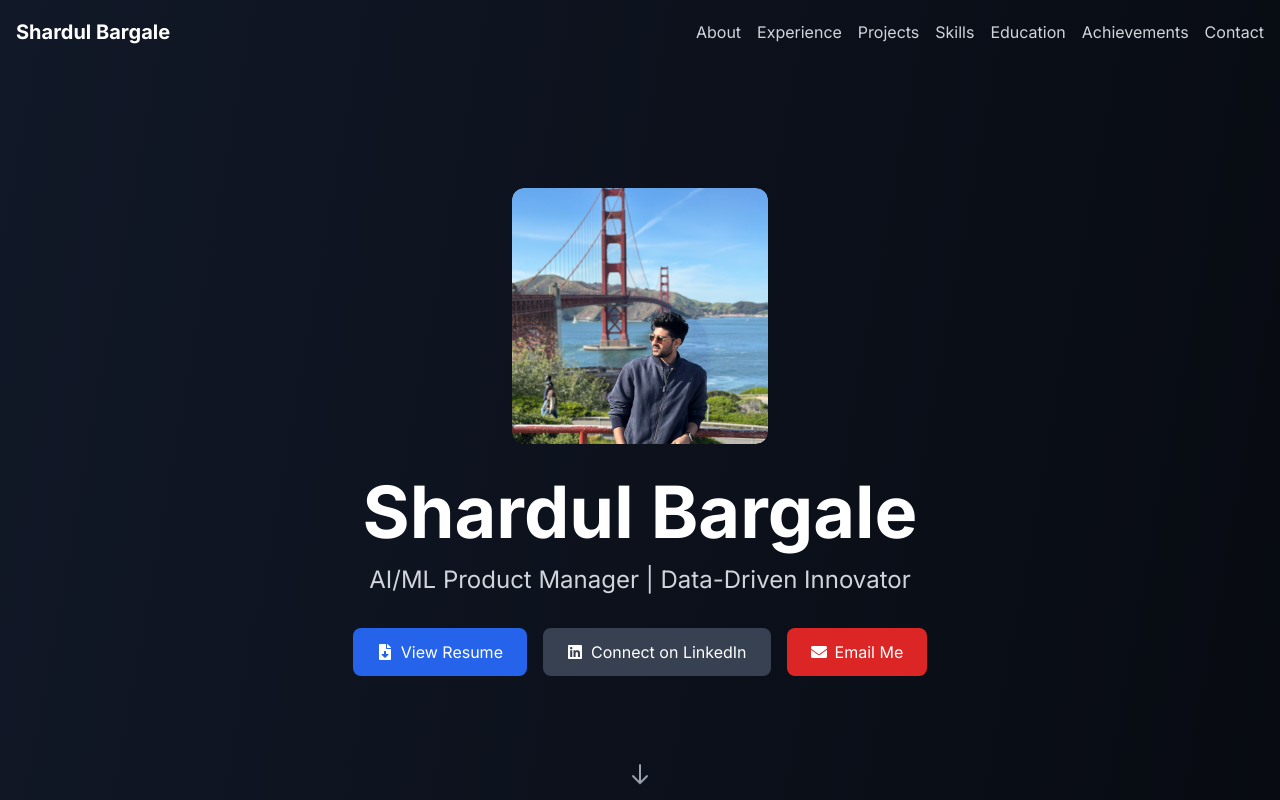
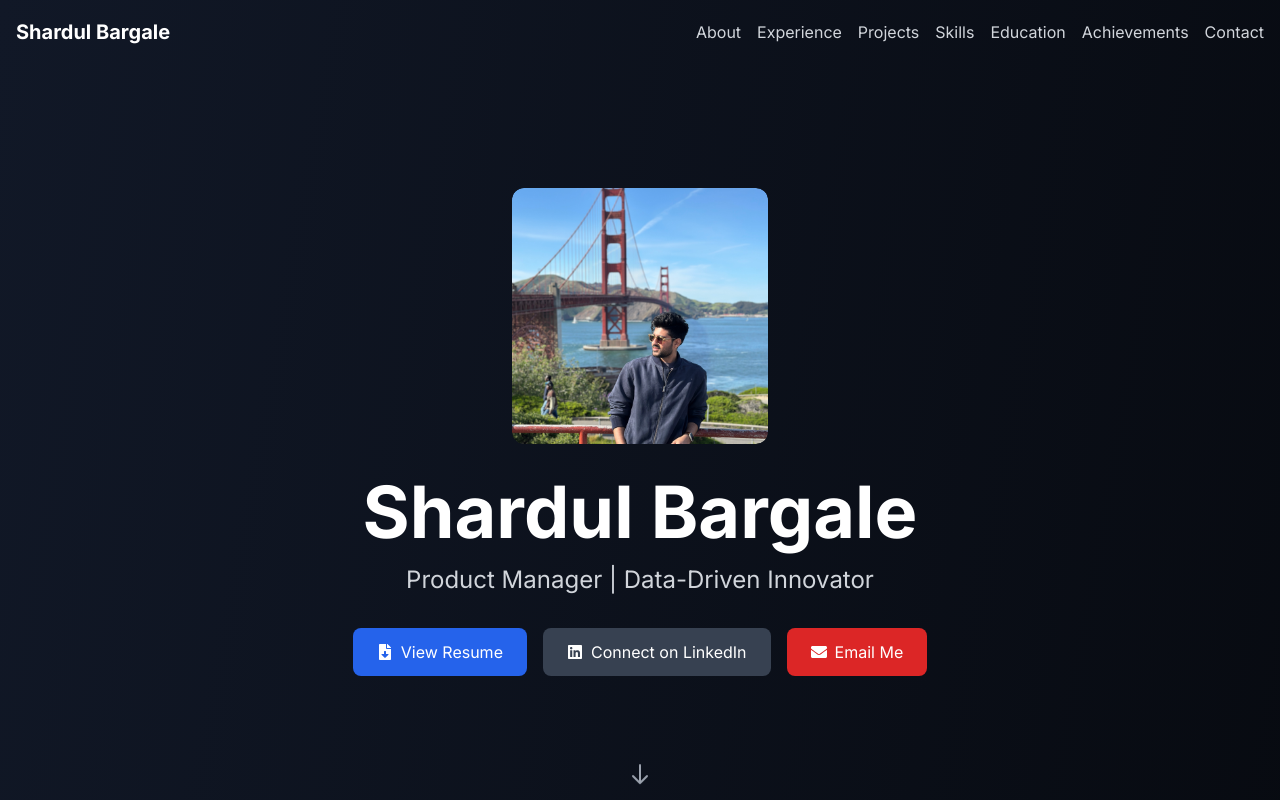
Before and after one commit to Samarth8154/Shardul-Portfolio, a Next.js app: page / in a window 1280 px wide. Shown: the top 800 px of the page. Built offline with nearby package versions, Linux system fonts and the light colour scheme.

Commit message:
Fix education section and add GPA information

```diff
--- a/app/components/Education.tsx
+++ b/app/components/Education.tsx
@@ -9,14 +9,14 @@ const education = [
     school: 'San Jose State University',
     location: 'San Jose, California',
     period: '2019 - 2021',
-
+    gpa: 'GPA: 3.8/4.0'
   },
   {
     degree: 'Bachelor of Engineering, Mechanical Engineering',
     school: 'Savitribai Phule Pune University',
     location: 'Pune, India',
     period: '2013 - 2017',
-
+    gpa: 'GPA: 3.6/4.0'
   }
 ]
 
@@ -51,7 +51,7 @@ export default function Education() {
                   <p className="text-gray-400">{edu.location}</p>
                   <div className="flex items-center gap-4 mt-2 text-gray-400">
                     <span>{edu.period}</span>
-                    <span className="text-blue-400 font-semibold">{edu.gpa}</span>
+                    {edu.gpa && <span className="text-blue-400 font-semibold">{edu.gpa}</span>}
                   </div>
                 </div>
               </div>
--- a/app/components/Hero.tsx
+++ b/app/components/Hero.tsx
@@ -48,7 +48,7 @@ export default function Hero() {
           transition={{ duration: 0.5, delay: 0.3 }}
           className="text-xl md:text-2xl text-gray-300 mb-8"
         >
-          AI/ML Product Manager | Data-Driven Innovator
+          Product Manager | Data-Driven Innovator
         </motion.h2>
 
         <motion.div
```
